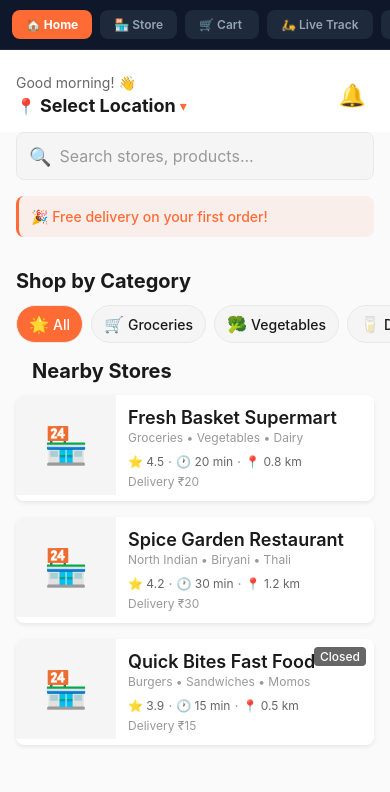
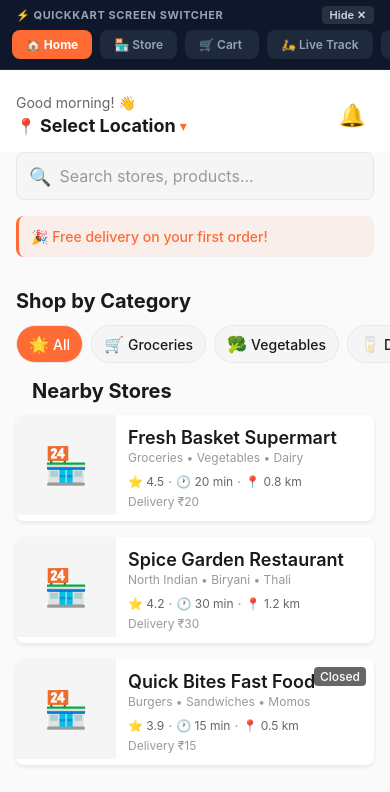
Before and after one commit to Abhishek-giri93/QuickKart, a React Native app in the folder apps/customer-app/: screen / in a window 390 px wide. Shown: the top 792 px of the page. Built offline with nearby package versions, Linux system fonts and the light colour scheme.

Commit message:
fix(customer-app): implement react-native-safe-area-context for Android status bar and notch insets

```diff
--- a/apps/customer-app/App.js
+++ b/apps/customer-app/App.js
@@ -1,5 +1,9 @@
 import React, { useState } from 'react';
-import { SafeAreaView, View, Text, TouchableOpacity, StyleSheet, StatusBar, ScrollView } from 'react-native';
+import {
+  View, Text, TouchableOpacity, StyleSheet,
+  StatusBar, ScrollView, Platform,
+} from 'react-native';
+import { SafeAreaProvider, SafeAreaView } from 'react-native-safe-area-context';
 import HomeScreen from './src/screens/home/HomeScreen';
 import StoreDetailScreen from './src/screens/home/StoreDetailScreen';
 import CartScreen from './src/screens/cart/CartScreen';
@@ -12,9 +16,10 @@ import SplashScreen from './src/screens/auth/SplashScreen';
 import { Colors } from './src/constants/colors';
 import { useCartStore } from './src/store/cartStore';
 
-export default function App() {
+function CustomerAppContent() {
   const [currentScreen, setCurrentScreen] = useState('Home');
   const [activeStoreId, setActiveStoreId] = useState('store_001');
+  const [showSwitcher, setShowSwitcher] = useState(true);
 
   const cartItems = useCartStore((state) => state.items);
   const cartCount = cartItems.reduce((sum, item) => sum + item.qty, 0);
@@ -25,12 +30,33 @@ export default function App() {
   };
 
   return (
-    <SafeAreaView style={styles.container}>
-      <StatusBar barStyle="dark-content" backgroundColor="#FFFFFF" />
+    <SafeAreaView style={styles.safeArea} edges={['top', 'bottom', 'left', 'right']}>
+      {/* Fixed Solid Status Bar (Prevents Content Under Notch) */}
+      <StatusBar
+        barStyle="light-content"
+        backgroundColor="#0F172A"
+        translucent={false}
+      />
 
-      {/* Screen Preview Switcher Bar */}
+      {/* Screen Preview Switcher Bar (Collapsible) */}
+      {showSwitcher ? (
         <View style={styles.previewBar}>
-        <ScrollView horizontal showsHorizontalScrollIndicator={false} contentContainerStyle={styles.previewScroll}>
+          <View style={styles.previewBarHeader}>
+            <Text style={styles.previewBarTitle}>⚡ QuickKart Screen Switcher</Text>
+            <TouchableOpacity
+              onPress={() => setShowSwitcher(false)}
+              style={styles.hideBtn}
+              activeOpacity={0.7}
+            >
+              <Text style={styles.hideBtnText}>Hide ✕</Text>
+            </TouchableOpacity>
+          </View>
+
+          <ScrollView
+            horizontal
+            showsHorizontalScrollIndicator={false}
+            contentContainerStyle={styles.previewScroll}
+          >
             <TouchableOpacity
               style={[styles.previewBtn, currentScreen === 'Home' && styles.previewBtnActive]}
               onPress={() => setCurrentScreen('Home')}
@@ -113,6 +139,16 @@ export default function App() {
             </TouchableOpacity>
           </ScrollView>
         </View>
+      ) : (
+        /* Floating Pill to reopen switcher if hidden */
+        <TouchableOpacity
+          style={styles.floatingShowBtn}
+          onPress={() => setShowSwitcher(true)}
+          activeOpacity={0.85}
+        >
+          <Text style={styles.floatingShowBtnText}>📱 Switch Screen ({currentScreen}) ▾</Text>
+        </TouchableOpacity>
+      )}
 
       {/* Render Selected Screen */}
       <View style={styles.screenWrapper}>
@@ -211,16 +247,50 @@ export default function App() {
   );
 }
 
+export default function App() {
+  return (
+    <SafeAreaProvider>
+      <CustomerAppContent />
+    </SafeAreaProvider>
+  );
+}
+
 const styles = StyleSheet.create({
-  container: {
+  safeArea: {
     flex: 1,
-    backgroundColor: '#FAFAFA',
+    backgroundColor: '#0F172A',
   },
   previewBar: {
     backgroundColor: '#0F172A',
-    paddingVertical: 10,
+    paddingTop: 6,
+    paddingBottom: 10,
     borderBottomWidth: 1,
     borderBottomColor: '#1E293B',
+  },
+  previewBarHeader: {
+    flexDirection: 'row',
+    justifyContent: 'space-between',
+    alignItems: 'center',
+    paddingHorizontal: 16,
+    marginBottom: 6,
+  },
+  previewBarTitle: {
+    fontSize: 11,
+    fontWeight: '700',
+    color: '#94A3B8',
+    textTransform: 'uppercase',
+    letterSpacing: 0.6,
+  },
+  hideBtn: {
+    paddingHorizontal: 8,
+    paddingVertical: 2,
+    borderRadius: 4,
+    backgroundColor: 'rgba(255, 255, 255, 0.1)',
+  },
+  hideBtnText: {
+    fontSize: 11,
+    color: '#CBD5E1',
+    fontWeight: '600',
   },
   previewScroll: {
     paddingHorizontal: 12,
@@ -245,7 +315,27 @@ const styles = StyleSheet.create({
     color: '#FFFFFF',
     fontWeight: '700',
   },
+  floatingShowBtn: {
+    backgroundColor: '#0F172A',
+    paddingVertical: 6,
+    paddingHorizontal: 12,
+    alignSelf: 'center',
+    borderRadius: 20,
+    marginVertical: 4,
+    borderWidth: 1,
+    borderColor: '#334155',
+    elevation: 4,
+    shadowColor: '#000',
+    shadowOpacity: 0.2,
+    shadowRadius: 4,
+  },
+  floatingShowBtnText: {
+    color: '#F8FAFC',
+    fontSize: 11,
+    fontWeight: '700',
+  },
   screenWrapper: {
     flex: 1,
+    backgroundColor: '#FAFAFA',
   },
 });
--- a/apps/customer-app/package.json
+++ b/apps/customer-app/package.json
@@ -7,6 +7,7 @@
     "expo-status-bar": "~58.0.4",
     "react": "19.3.0",
     "react-native": "0.88.1",
+    "react-native-safe-area-context": "^5.11.0",
     "zustand": "^5.0.16"
   },
   "scripts": {
```
Also changed, not shown: apps/customer-app/src/components/common/Button.jsx (line endings or trailing spaces), apps/customer-app/src/components/common/Input.jsx (line endings or trailing spaces), apps/customer-app/src/screens/auth/ForgotPasswordScreen.jsx (line endings or trailing spaces), apps/customer-app/src/screens/auth/RegisterScreen.jsx (line endings or trailing spaces), apps/customer-app/src/utils/validators.js (line endings or trailing spaces), 1 other file (tests, documents, lock files or other folders). Lines whose indentation alone changed are shown as unchanged.
